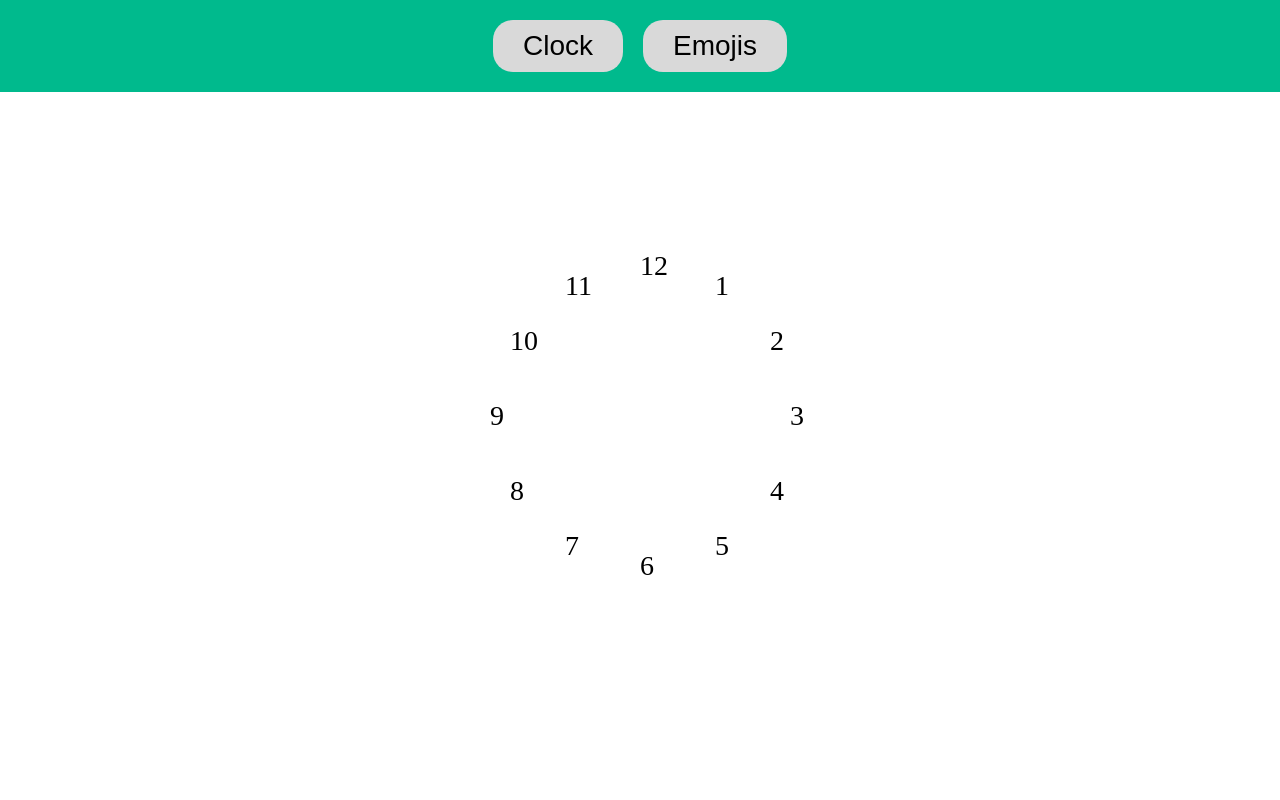
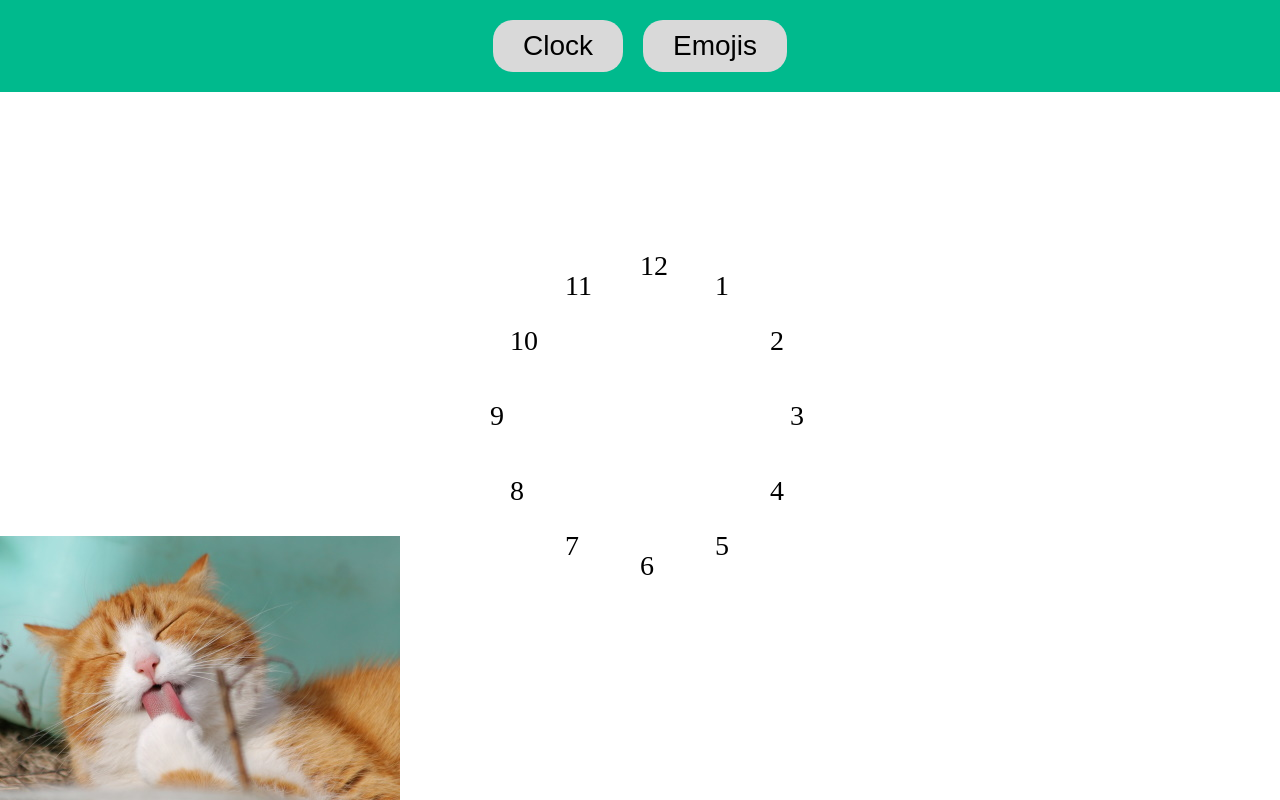
Before and after one commit to Cellmon95/the-useless-circle, a plain HTML site: page index.html in a window 1280 px wide. Drawn offline with Linux system fonts and the light colour scheme.

Commit message:
::boom::

```diff
--- a/css/styles.css
+++ b/css/styles.css
@@ -1,16 +1,6 @@
 body {
   margin: 0;
-  font-size: 16px;
-}
-
-@media screen and (min-width: 800px) {
-  body {
-    font-size: 28px;
-  }
-
-  button {
-    font-size: 28px;
-  }
+  font-size: 24px;
 }
 
 .circle-point {
@@ -27,6 +17,7 @@ header {
 }
 
 button {
+  font-size: 24px;
   padding: 10px 30px;
   background-color: #d9d9d9;
   border: none;
@@ -37,3 +28,26 @@ button {
 button:hover {
   background-color: #b1b1b1;
 }
+
+img {
+  width: 150px;
+}
+
+.picture-section {
+  position: fixed;
+  bottom: -10px;
+}
+
+@media screen and (min-width: 800px) {
+  body {
+    font-size: 28px;
+  }
+
+  button {
+    font-size: 28px;
+  }
+
+  img {
+    width: 400px;
+  }
+}
--- a/index.html
+++ b/index.html
@@ -12,7 +12,12 @@
       <button id="btn-clock">Clock</button>
       <button id="btn-emojis">Emojis</button>
     </header>
-
+    <section class="picture-section">
+      <picture>
+        <source srcset="/images/cat_400.jpg" media="(min-width: 400px)" />
+        <img src="/images/cat_150.jpg" alt="a nice cat" />
+      </section>
+    </div>
     <script src="js/script.js"></script>
   </body>
 </html>
--- a/js/script.js
+++ b/js/script.js
@@ -41,6 +41,7 @@ btnEmojis.addEventListener('click', onClickBtnEmojis);
 
 document.addEventListener('mousemove', onMouseMove);
 window.onresize = windowResize;
+window.ontouchmove = onTouchMove;
 
 //global variables
 let centerX = window.innerWidth / 2;
@@ -123,5 +124,9 @@ function randomiseEmojiList() {
   }
 }
 
+function onTouchMove(e) {
+  console.log(e.offsetX);
+}
+
 initCirclePoints();
 drawCirclePoints(centerX, centerY, 150, currentType);
```
Also changed, not shown: images/cat_150.jpg (added), images/cat_300.jpg (added), images/cat_400.jpg (added).
